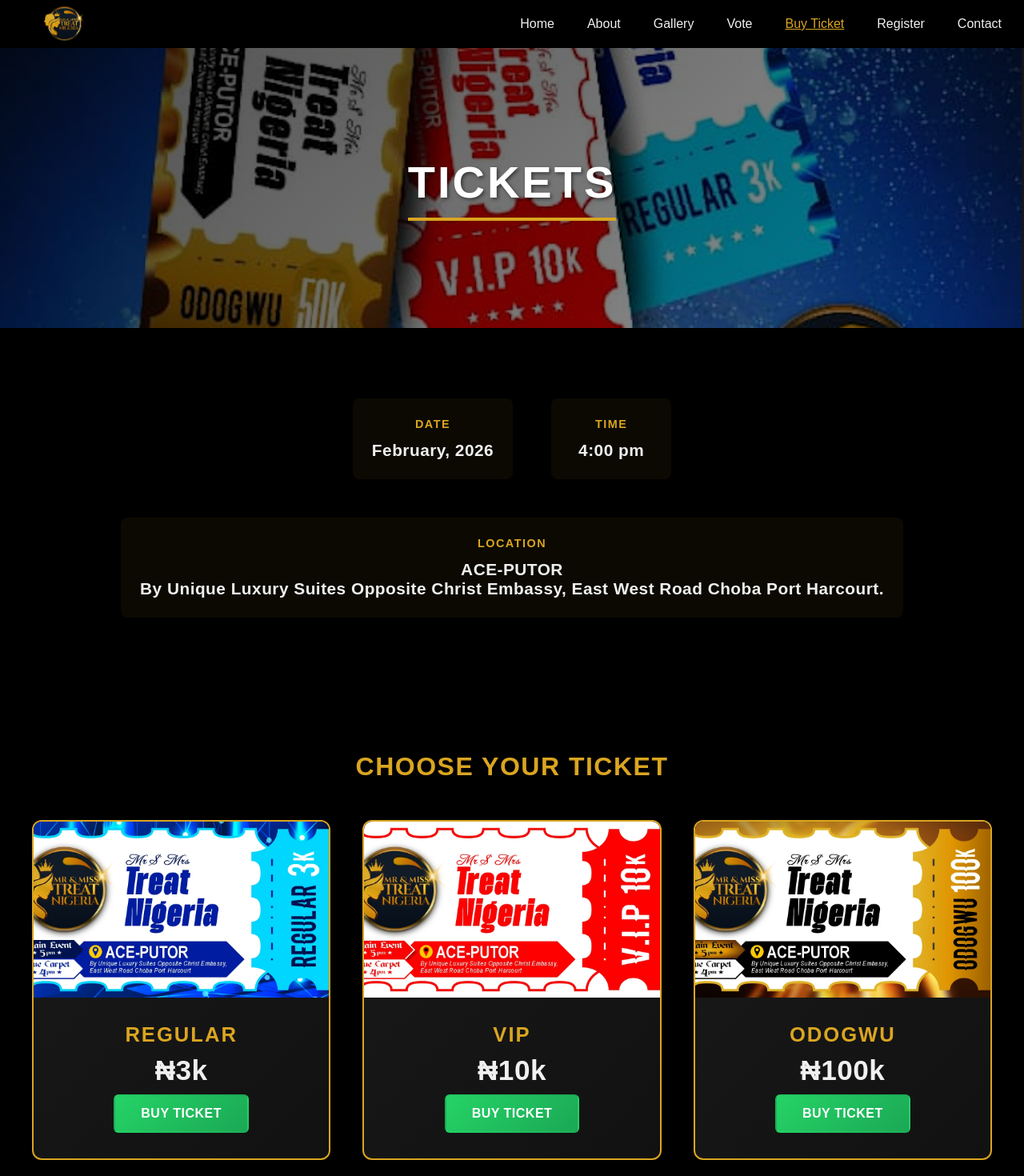
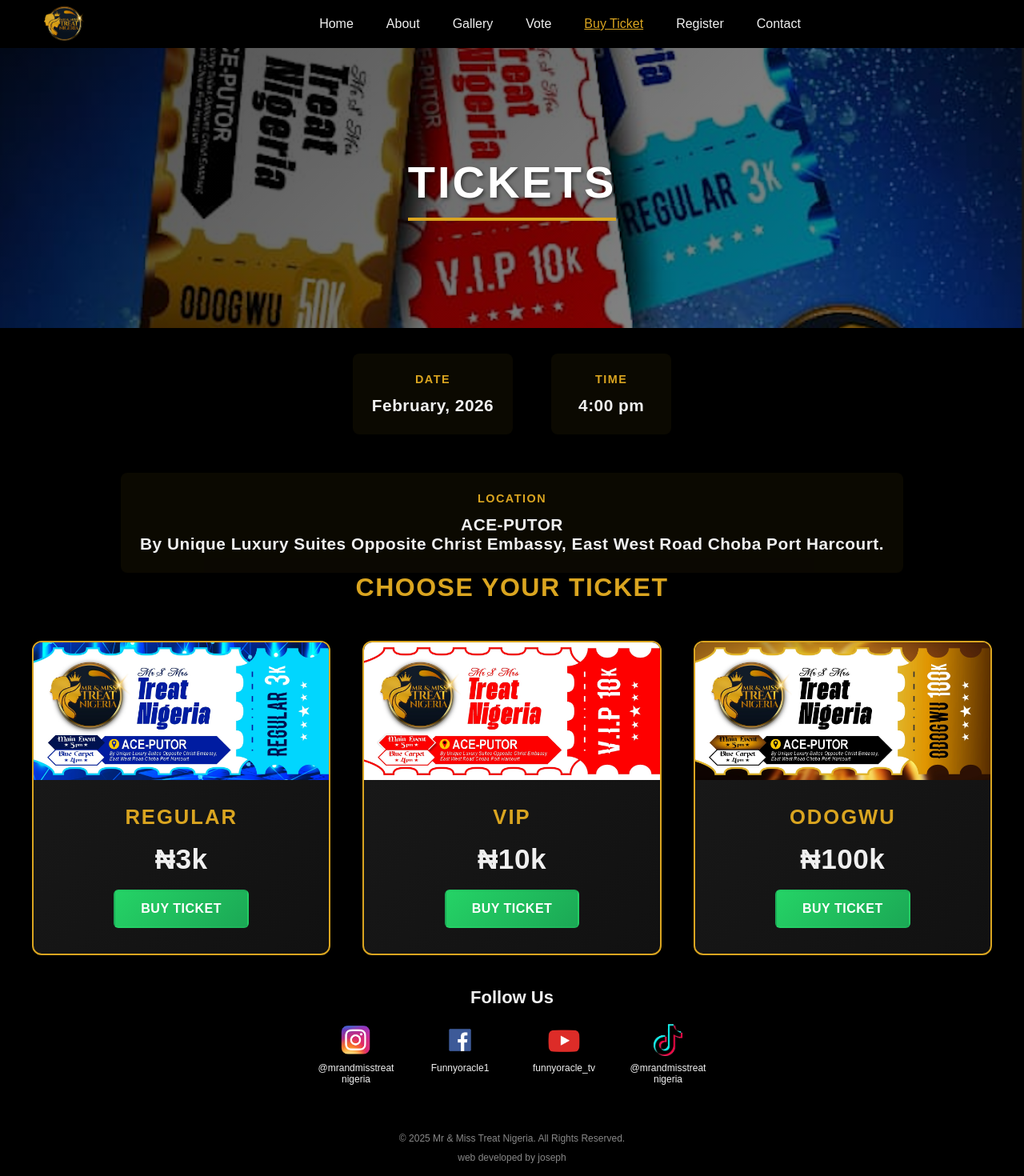
Before and after one commit to delo-flowz/mrandmisstreat-new, a Next.js app: page /ticket in a window 1280 px wide. Shown: the top 1470 px of the page at 80% size. Built offline with nearby package versions, Linux system fonts and the light colour scheme.

Commit message:
ticket perfect

```diff
--- a/src/app/styles/globals.css
+++ b/src/app/styles/globals.css
@@ -7,7 +7,7 @@
 html,
 body {
   max-width: 100vw;
-  overflow-x: hidden;
+
 }
 
 body {
--- a/src/app/ticket/ticket.module.css
+++ b/src/app/ticket/ticket.module.css
@@ -45,7 +45,7 @@
 /* Event Details Section */
 .detailsSection {
   background-color: #000;
-  padding: 3.5rem 2rem;
+
   text-align: center;
 }
 
@@ -53,7 +53,7 @@
   display: flex;
   justify-content: center;
   gap: 3rem;
-  margin-bottom: 3rem;
+
   flex-wrap: wrap;
   max-width: 1000px;
   margin-left: auto;
@@ -112,7 +112,7 @@
 
 /* Ticket Section */
 .ticketSection {
-  padding: 4rem 2rem;
+
   display: flex;
   flex-direction: column;
   align-items: center;
@@ -156,16 +156,16 @@
 
 .imageWrapper {
   width: 100%;
-  height: 220px;
   position: relative;
   overflow: hidden;
   background: linear-gradient(135deg, #2a2a2a 0%, #1a1a1a 100%);
 }
 
 .ticketImage {
-  object-fit: cover;
+  object-fit: contain;
   width: 100%;
-  height: 100%;
+  height: auto;
+  display: block;
   transition: transform 0.3s ease;
 }
 
@@ -198,7 +198,8 @@
   width: 100%;
   text-align: center;
   flex-grow: 1;
-  justify-content: space-between;
+  justify-content: center;
+  gap: 0.5rem;
 }
 
 .whatsappButton {
--- a/src/components/header.jsx
+++ b/src/components/header.jsx
@@ -8,18 +8,7 @@ import styles from './header.module.css';
 
 const Header = () => {
   const [isMenuOpen, setIsMenuOpen] = useState(false);
-  const [hoveredItem, setHoveredItem] = useState(null);
   const pathname = usePathname();
-  const [isDesktop, setIsDesktop] = useState(true);
-
-  React.useEffect(() => {
-    const handleResize = () => {
-      setIsDesktop(window.innerWidth > 768);
-    };
-    handleResize();
-    window.addEventListener('resize', handleResize);
-    return () => window.removeEventListener('resize', handleResize);
-  }, []);
 
   const navItems = [
     { name: 'Home', href: '/' },
@@ -31,20 +20,16 @@ const Header = () => {
     { name: 'Contact', href: '/contact' },
   ];
 
-  const NavLinks = () => (
-    <nav className={isDesktop ? styles.navContainerDesktop : styles.mobileNavLinksContainer}>
+  const NavLinks = ({ isMobile = false }) => (
+    <nav className={isMobile ? styles.mobileNavLinksContainer : styles.navContainer}>
       {navItems.map((item) => {
         const isActive = pathname === item.href;
         return (
           <Link
             key={item.name}
             href={item.href}
-            className={`${styles.navLink} ${isDesktop ? styles.navLinkDesktop : styles.navLinkMobile} ${
-              hoveredItem === item.name && isDesktop ? styles.navLinkDesktopHovered : ''
-            } ${isActive ? (isDesktop ? styles.navLinkDesktopActive : styles.navLinkMobileActive) : ''}`}
-            onMouseEnter={() => isDesktop && setHoveredItem(item.name)}
-            onMouseLeave={() => isDesktop && setHoveredItem(null)}
-            onClick={() => isMenuOpen && setIsMenuOpen(false)}
+            className={`${styles.navLink} ${isActive ? styles.navLinkActive : ''}`}
+            onClick={() => setIsMenuOpen(false)}
           >
             {item.name}
           </Link>
@@ -65,17 +50,16 @@ const Header = () => {
         />
       </Link>
 
-      {isDesktop ? (
       <NavLinks />
-      ) : (
-        <>
+
       <button
-            className={styles.menuIconContainer}
-            onClick={() => setIsMenuOpen(true)}
-            aria-label="Open menu"
+        className={`${styles.menuIconContainer} ${isMenuOpen ? styles.menuIconOpen : ''}`}
+        onClick={() => setIsMenuOpen(!isMenuOpen)}
+        aria-label="Toggle menu"
       >
         <span className={styles.menuIcon}>☰</span>
       </button>
+
       {isMenuOpen && (
         <>
           <div
@@ -93,11 +77,9 @@ const Header = () => {
               >
                 <span className={styles.closeButtonText}>✕</span>
               </button>
-                  <NavLinks />
+              <NavLinks isMobile={true} />
             </div>
           </div>
-            </>
-          )}
         </>
       )}
     </header>
--- a/src/components/header.module.css
+++ b/src/components/header.module.css
@@ -7,6 +7,10 @@
   width: 100%;
   background-color: black;
   z-index: 100;
+  position: sticky;
+  top: 0;
+  left: 0;
+  right: 0;
 }
 
 .logoLink {
@@ -15,40 +19,36 @@
   text-decoration: none;
 }
 
-/* Desktop Navigation Styles */
-.navContainerDesktop {
+/* Desktop Navigation - Visible on larger screens */
+.navContainer {
   display: flex;
   flex-direction: row;
   gap: 25px;
   align-items: center;
+  flex: 1;
+  justify-content: center;
 }
 
 .navLink {
   text-decoration: none;
-  transition: color 0.2s ease, text-decoration 0.2s ease;
-}
-
-.navLinkDesktop {
   font-size: 16px;
   color: #f0f0f0;
   padding: 8px;
   display: inline-block;
+  transition: color 0.2s ease, text-decoration 0.2s ease;
+  position: relative;
 }
 
-.navLinkDesktop:hover {
+.navLink:hover {
   color: #7f6921;
 }
 
-.navLinkDesktopHovered {
-  color: #7f6921;
-}
-
-.navLinkDesktopActive {
+.navLinkActive {
   color: #daa520;
   text-decoration: underline;
 }
 
-/* Mobile Menu Styles */
+/* Mobile Menu Icon */
 .menuIconContainer {
   padding: 5px;
   display: flex;
@@ -58,6 +58,16 @@
   border: 1px solid #daa520;
   background-color: transparent;
   cursor: pointer;
+  transition: background-color 0.2s ease;
+}
+
+.menuIconContainer:hover,
+.menuIconContainer:active {
+  background-color: rgba(218, 165, 32, 0.1);
+}
+
+.menuIconOpen {
+  background-color: rgba(218, 165, 32, 0.2);
 }
 
 .menuIcon {
@@ -65,6 +75,7 @@
   color: #f0f0f0;
 }
 
+/* Modal Backdrop for mobile menu */
 .modalBackdrop {
   position: fixed;
   top: 0;
@@ -75,8 +86,19 @@
   display: flex;
   justify-content: flex-end;
   z-index: 99;
+  animation: fadeIn 0.3s ease;
 }
 
+@keyframes fadeIn {
+  from {
+    opacity: 0;
+  }
+  to {
+    opacity: 1;
+  }
+}
+
+/* Mobile Menu Container */
 .mobileMenuContainer {
   background-color: black;
   width: 80%;
@@ -86,6 +108,16 @@
   padding-left: 20px;
   padding-right: 20px;
   position: relative;
+  animation: slideIn 0.3s ease;
+}
+
+@keyframes slideIn {
+  from {
+    transform: translateX(100%);
+  }
+  to {
+    transform: translateX(0);
+  }
 }
 
 .mobileNavLinksContainer {
@@ -94,16 +126,12 @@
   gap: 20px;
 }
 
-.navLinkMobile {
+.mobileNavLinksContainer .navLink {
   font-size: 22px;
   padding: 10px 0;
   color: #f0f0f0;
   text-decoration: none;
   display: block;
-}
-
-.navLinkMobileActive {
-  color: #daa520;
 }
 
 .closeButton {
@@ -115,6 +143,12 @@
   border: 1px solid #daa520;
   background-color: transparent;
   cursor: pointer;
+  transition: background-color 0.2s ease;
+}
+
+.closeButton:hover,
+.closeButton:active {
+  background-color: rgba(218, 165, 32, 0.1);
 }
 
 .closeButtonText {
@@ -124,8 +158,48 @@
   line-height: 1;
 }
 
+/* ===== RESPONSIVE DESIGN ===== */
+
+/* Desktop - Large screens (769px and above) */
+@media (min-width: 769px) {
+  .navContainer {
+    display: flex !important;
+  }
+
+  .menuIconContainer {
+    display: none !important;
+  }
+
+  .navLink {
+    font-size: 16px;
+    padding: 8px;
+  }
+}
+
+/* Mobile - Small screens (768px and below) */
 @media (max-width: 768px) {
   .headerContainer {
     padding: 5px 15px;
   }
+
+  /* Hide desktop navigation on mobile */
+  .navContainer {
+    display: none !important;
+  }
+
+  /* Show menu icon only on mobile */
+  .menuIconContainer {
+    display: flex !important;
+  }
+
+  /* Mobile link styles */
+  .navLink {
+    font-size: 22px;
+    padding: 10px 0;
+    display: block;
+  }
+
+  .navLink:active {
+    color: #7f6921;
+  }
 }
```
Lines whose indentation alone changed are shown as unchanged.
